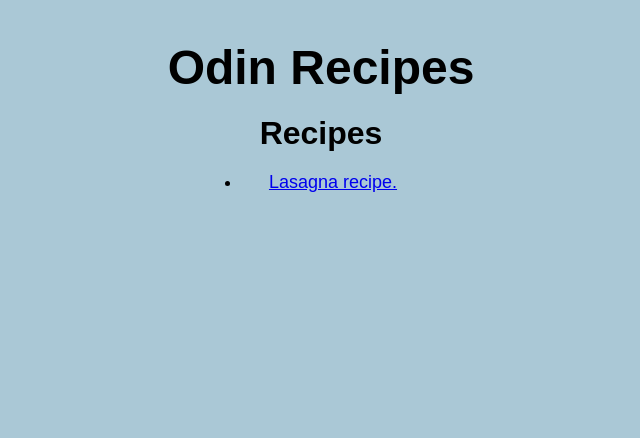
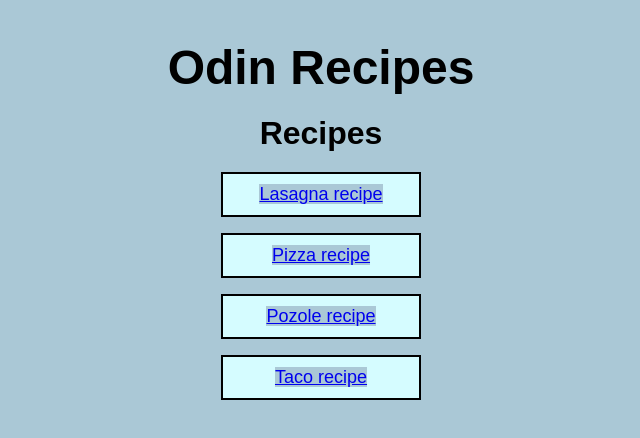
Before and after one commit to Milllll000/odin-recipes, a plain HTML site: page index.html in a window 1280 px wide. Shown: the whole page, without its empty margins (319-959 px from the left). Drawn offline with Linux system fonts and the light colour scheme.

Commit message:
Apply box model to index.html

```diff
--- a/index.html
+++ b/index.html
@@ -9,12 +9,13 @@
     <body>
         <div class="menu">
             <h1 id="title">Odin Recipes</h1>
-            <h2 id="recipes">Recipes</h2>
+            <h2 id="recipes-title">Recipes</h2>
         </div>
         <div class="recipes-list">
-            <li>
-                <a href="recipes/lasagna.html">Lasagna recipe.</a>
-            </li>
+                <div class="recipe-link lasagna"><a href="recipes/lasagna.html">Lasagna recipe</a></div>
+                <div class="recipe-link pizza"><a href="recipes/lasagna.html">Pizza recipe</a></div>
+                <div class="recipe-link pozole"><a href="recipes/lasagna.html">Pozole recipe</a></div>
+                <div class="recipe-link tacos"><a href="recipes/lasagna.html">Taco recipe</a></div>
         </div>
     </body>
 </html>
--- a/styles.css
+++ b/styles.css
@@ -3,6 +3,7 @@
     text-align: center;
     margin: 20px;
     background-color: rgb(170, 200, 214);
+    box-sizing: border-box;
 }
 
 .menu {
@@ -13,7 +14,7 @@
     font-size: 48px;
 }
 
-#recipes {
+#recipes-title {
     font-size: 1em;
 }
 
@@ -21,10 +22,17 @@
     font-size: large;
 }
 
+.recipe-link{
+    width: 200px;
+    height: auto;
+    margin: 16px auto;
+    padding: 10px;
+    font-size: 1em;
+    border-style: solid;
+    border-width: 2px;
+    background-color: rgb(213, 252, 255);
+}
+
 .ingredient-list {
     font-size: 18px;
 }
-
-li {
-    font-size: 1em;
-}
```
